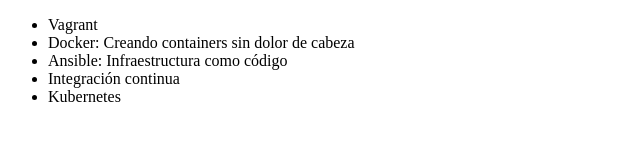
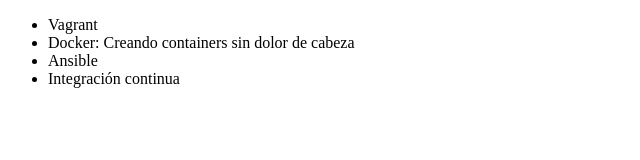
Before and after one commit to lothringen21/ejemplos-git, a plain HTML site: page index.html in a window 1280 px wide. Shown: the whole page, without its empty margins (0-640 px from the left). Drawn offline with Linux system fonts and the light colour scheme.

Commit message:
Revert "Creando nuevo curso de Kubernetes"
This reverts commit 3d99f0ee93996a37aaaae50981ebea6d2fb623e7.

```diff
--- a/index.html
+++ b/index.html
@@ -8,9 +8,8 @@
      <ul>
          <li> Vagrant </li>
          <li> Docker: Creando containers sin dolor de cabeza</li>
-         <li> Ansible: Infraestructura como código </li>
+         <li> Ansible </li>
          <li> Integración continua </li>
-         <li> Kubernetes </li>
      </ul>
 </body>
 </html>
```
